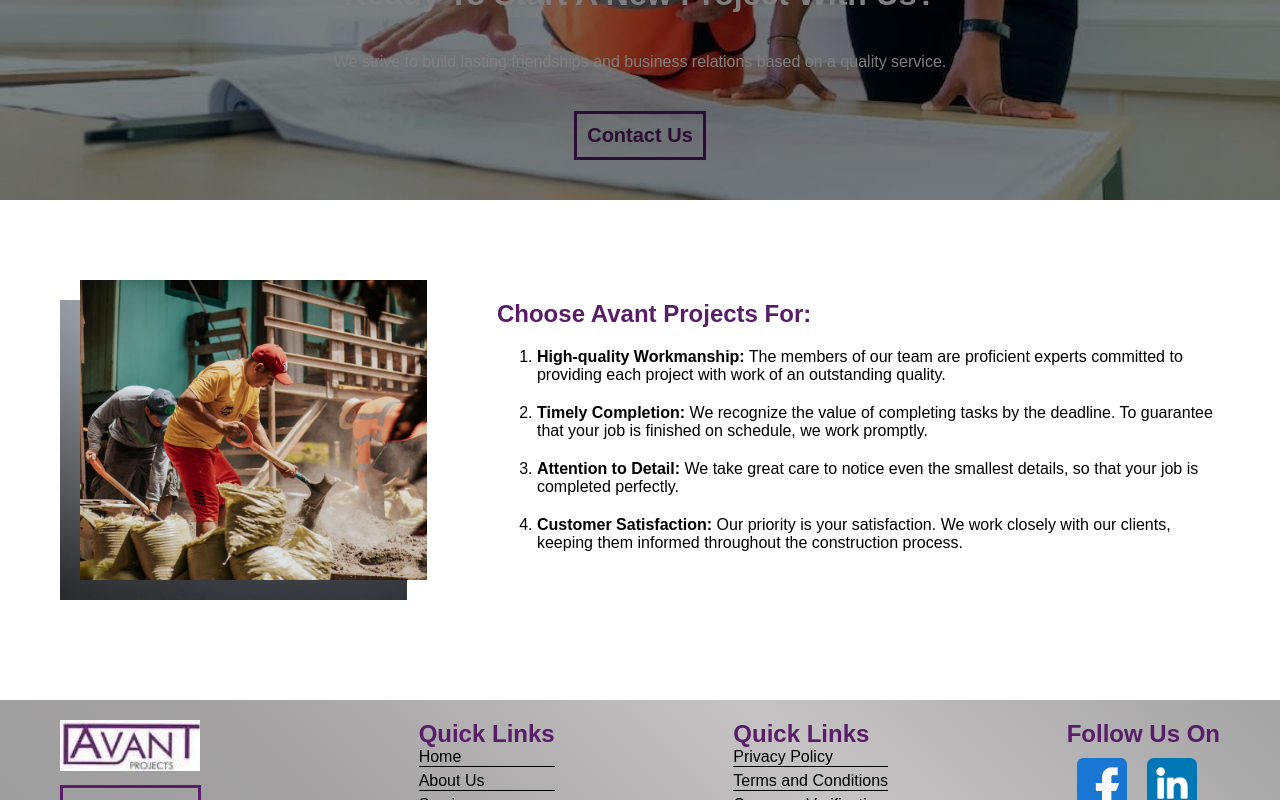
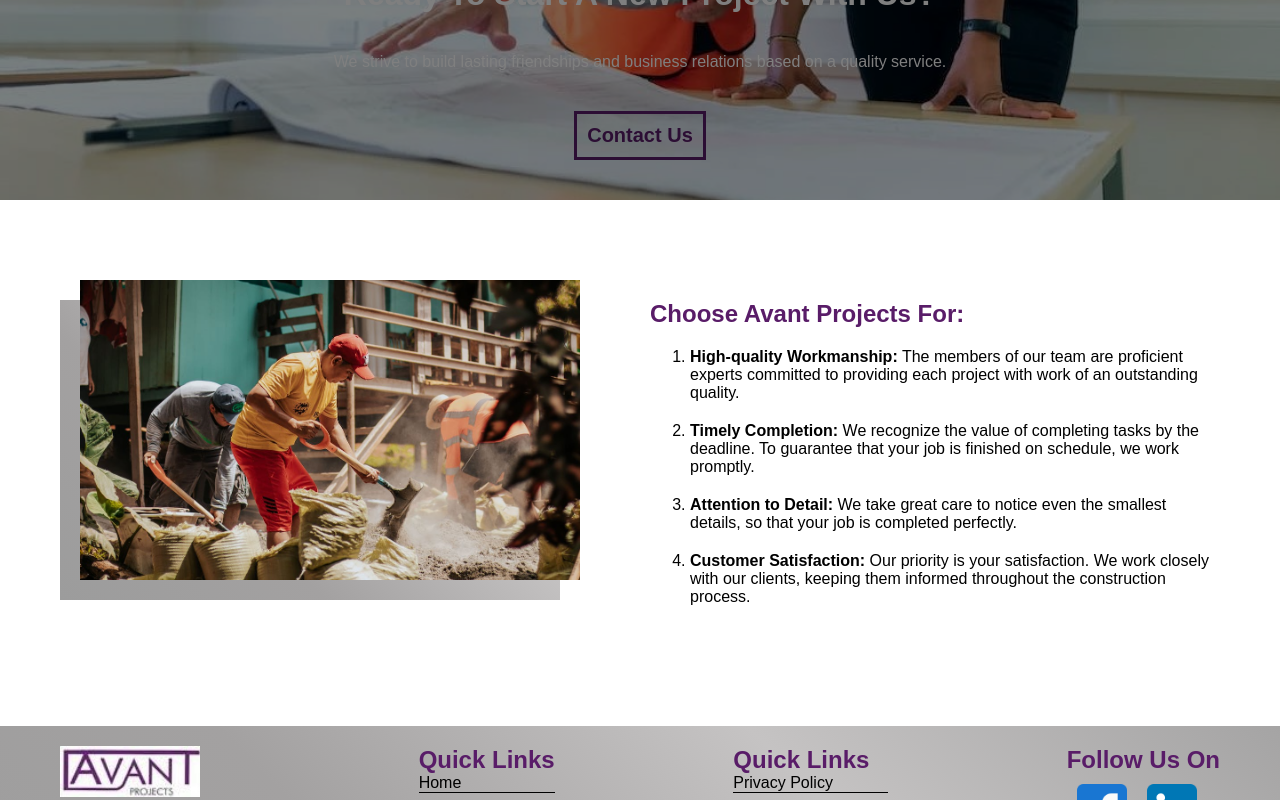
Before and after one commit to DiksonIvySon/Avant-Projects, a React (Vite) app in the folder AvantProjects/: page /about in a window 1280 px wide. Shown: the part 2745-3545 px from the top of the page. Built offline with nearby package versions, Linux system fonts and the light colour scheme.

Commit message:
Made background and styling changes to the About page.

```diff
--- a/AvantProjects/src/Components/TeamMember.css
+++ b/AvantProjects/src/Components/TeamMember.css
@@ -12,7 +12,7 @@
 
 .team-member-image {
     position: relative;
-    background-color: gray;
+    background-image: linear-gradient(45deg, gray, rgb(163, 161, 161),rgb(197, 195, 195), gray);
     height: 250px;
     display: flex;
     justify-content: center;
--- a/AvantProjects/src/pages/About.css
+++ b/AvantProjects/src/pages/About.css
@@ -52,25 +52,27 @@
     gap: 90px;
 }
 
-.about-page-choose-images {
+.about-page-image {
     position: relative;
 }
 
-.about-page-choose-images div {
-    width: 100%;
-    height: 300px;
+.about-page-image .image {
+    width: 500px;
 }
 
-.about-page-choose-images img {
-    width: 100%;
-    height: 100%;
-    object-fit: cover;
+.about-page-image .img-background-shadow {
+    width: 500px;
+    height: 300px;
+    background-image: linear-gradient(45deg, rgb(156, 156, 156), rgb(163, 161, 161),rgb(197, 195, 195), rgb(165, 164, 164));
 }
 
-.about-page-choose-images .about-page-main-photo {
+.about-page-image .about-main-photo {
     position: absolute;
     top: -20px;
     left: 20px;
+    width: 500px;
+    height: 300px;
+    object-fit: cover;
 }
 
 .about-page-info h2 {
--- a/AvantProjects/src/pages/About.jsx
+++ b/AvantProjects/src/pages/About.jsx
@@ -75,12 +75,11 @@ function About() {
         <CallToAction />
         <div className='section'>
             <div className='about-page-choose'>
-                <div className='about-page-choose-images'>
-                    <div className='about-page-choose-background'>
-                        <img src={grayBackground} alt="gray background image"></img>
+                <div className='about-page-image'>
+                    <div className='image img-background-shadow'>
                     </div>
-                    <div className='about-page-main-photo'>
-                        <img src={working} alt="about image" />
+                    <div className='image'>
+                        <img className='about-main-photo' src={working} alt="about image" />
                     </div>
                 </div>
                 <div className='about-page-info'>
```
